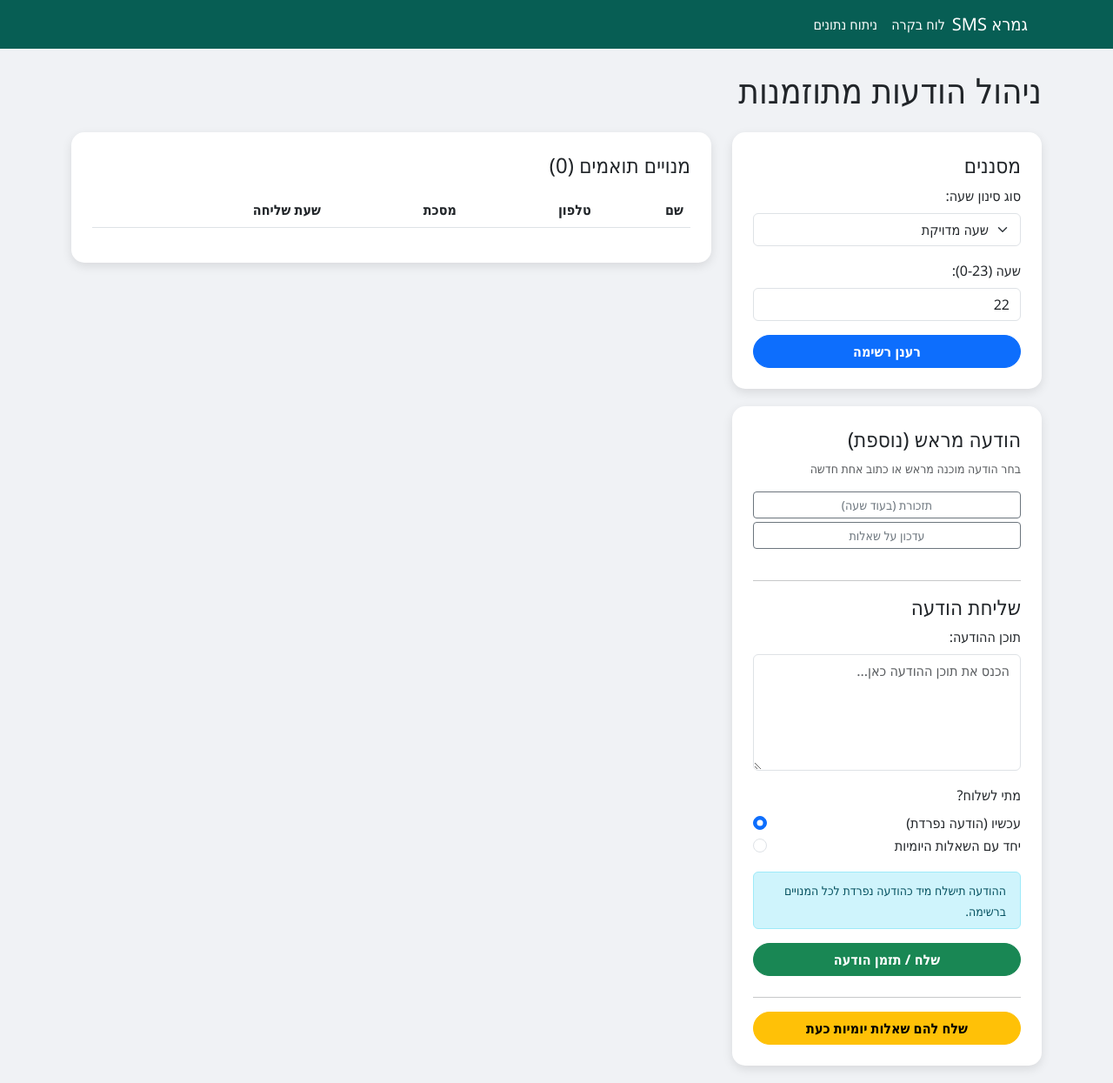
After one commit to yairMoshkovitz/Gmarasmsystem, a Python web app: template templates/scheduled_messages.html in a window 1280 px wide. The commit adds this page. Shown: the whole page at 87% size. Run offline with Jinja, Linux system fonts and the light colour scheme; the template is opened without the code that fills it, so the values that code supplies are empty.

Commit message:
שליחה דרך המערכת

```diff
--- /dev/null
+++ b/templates/scheduled_messages.html
@@ -0,0 +1,255 @@
+<!DOCTYPE html>
+<html lang="he" dir="rtl">
+<head>
+    <meta charset="UTF-8">
+    <meta name="viewport" content="width=device-width, initial-scale=1.0">
+    <title>ניהול הודעות מתוזמנות - גמרא SMS</title>
+    <link href="https://cdn.jsdelivr.net/npm/bootstrap@5.3.0/dist/css/bootstrap.min.css" rel="stylesheet">
+    <style>
+        body { background-color: #f0f2f5; font-family: 'Segoe UI', Tahoma, Geneva, Verdana, sans-serif; }
+        .navbar { background-color: #075e54; color: white; }
+        .card { border-radius: 15px; border: none; box-shadow: 0 4px 12px rgba(0,0,0,0.1); margin-bottom: 20px; }
+        .btn-custom { border-radius: 30px; font-weight: bold; }
+        .nav-link { color: white !important; }
+        .hour-badge { background-color: #128c7e; color: white; padding: 5px 10px; border-radius: 10px; font-weight: bold; }
+    </style>
+</head>
+<body>
+
+<nav class="navbar navbar-expand-lg">
+    <div class="container">
+        <a class="navbar-brand text-white" href="/">גמרא SMS</a>
+        <div class="navbar-nav ms-auto">
+            <a class="nav-link" href="/">לוח בקרה</a>
+            <a class="nav-link" href="/analytics">ניתוח נתונים</a>
+        </div>
+    </div>
+</nav>
+
+<div class="container mt-4">
+    <h1 class="mb-4">ניהול הודעות מתוזמנות</h1>
+
+    <div class="row">
+        <div class="col-md-4">
+            <div class="card p-4">
+                <h4>מסננים</h4>
+                <div class="mb-3">
+                    <label class="form-label">סוג סינון שעה:</label>
+                    <select id="hourFilterType" class="form-select">
+                        <option value="exact">שעה מדויקת</option>
+                        <option value="after">אחרי שעה</option>
+                        <option value="before">לפני שעה</option>
+                    </select>
+                </div>
+                <div class="mb-3">
+                    <label class="form-label">שעה (0-23):</label>
+                    <input type="number" id="hourValue" class="form-control" min="0" max="23" value="22">
+                </div>
+                <button onclick="fetchSubscriptions()" class="btn btn-primary w-100 btn-custom">רענן רשימה</button>
+            </div>
+
+            <div class="card p-4">
+                <h4>הודעה מראש (נוספת)</h4>
+                <p class="small text-muted">בחר הודעה מוכנה מראש או כתוב אחת חדשה</p>
+                <div class="mb-3">
+                    <button onclick="setMessage('תזכורת: בעוד שעה נשלח את שאלות הגמרא היומיות. בהצלחה!')" class="btn btn-outline-secondary btn-sm mb-1 w-100">תזכורת (בעוד שעה)</button>
+                    <button onclick="setMessage('שלום, רצינו להודיע שנוספו שאלות חדשות למערכת. לימוד פורה!')" class="btn btn-outline-secondary btn-sm mb-1 w-100">עדכון על שאלות</button>
+                </div>
+                <hr>
+                <h4>שליחת הודעה</h4>
+                <div class="mb-3">
+                    <label class="form-label">תוכן ההודעה:</label>
+                    <textarea id="messageText" class="form-control" rows="5" placeholder="הכנס את תוכן ההודעה כאן..."></textarea>
+                </div>
+                <div class="mb-3">
+                    <label class="form-label">מתי לשלוח?</label>
+                    <div class="form-check">
+                        <input class="form-check-input" type="radio" name="sendMode" id="sendNow" value="now" checked>
+                        <label class="form-check-label" for="sendNow">עכשיו (הודעה נפרדת)</label>
+                    </div>
+                    <div class="form-check">
+                        <input class="form-check-input" type="radio" name="sendMode" id="sendWithDaily" value="with_daily">
+                        <label class="form-check-label" for="sendWithDaily">יחד עם השאלות היומיות</label>
+                    </div>
+                </div>
+                <div class="alert alert-info py-2">
+                    <small id="modeInfo">ההודעה תישלח מיד כהודעה נפרדת לכל המנויים ברשימה.</small>
+                </div>
+                <button onclick="sendBroadcast()" id="sendBtn" class="btn btn-success w-100 btn-custom mb-2">שלח / תזמן הודעה</button>
+                <hr>
+                <button onclick="triggerDailyNow()" id="triggerBtn" class="btn btn-warning w-100 btn-custom">שלח להם שאלות יומיות כעת</button>
+            </div>
+        </div>
+
+        <div class="col-md-8">
+            <div class="card p-4">
+                <div class="d-flex justify-content-between align-items-center mb-3">
+                    <h4 class="mb-0">מנויים תואמים (<span id="countDisplay">0</span>)</h4>
+                </div>
+                <div class="table-responsive">
+                    <table class="table table-hover">
+                        <thead>
+                            <tr>
+                                <th>שם</th>
+                                <th>טלפון</th>
+                                <th>מסכת</th>
+                                <th>שעת שליחה</th>
+                            </tr>
+                        </thead>
+                        <tbody id="subsTableBody">
+                            <!-- Data will be loaded here -->
+                        </tbody>
+                    </table>
+                </div>
+            </div>
+        </div>
+    </div>
+</div>
+
+<script>
+    let currentSubs = [];
+
+    async function fetchSubscriptions() {
+        const type = document.getElementById('hourFilterType').value;
+        const hour = document.getElementById('hourValue').value;
+
+        try {
+            const response = await fetch(`/api/scheduled-messages/subscriptions?type=${type}&hour=${hour}`);
+            const data = await response.json();
+            currentSubs = data;
+            renderTable();
+        } catch (err) {
+            console.error('Error fetching subs:', err);
+            alert('שגיאה בטעינת הנתונים');
+        }
+    }
+
+    function setMessage(txt) {
+        document.getElementById('messageText').value = txt;
+    }
+
+    function renderTable() {
+        const tbody = document.getElementById('subsTableBody');
+        const countDisplay = document.getElementById('countDisplay');
+
+        tbody.innerHTML = '';
+        countDisplay.innerText = currentSubs.length;
+
+        currentSubs.forEach(sub => {
+            const tr = document.createElement('tr');
+            tr.innerHTML = `
+                <td>${sub.user_name || 'ללא שם'}</td>
+                <td>${sub.phone}</td>
+                <td>${sub.tractate_name}</td>
+                <td><span class="hour-badge">${sub.send_hour}:00</span></td>
+            `;
+            tbody.appendChild(tr);
+        });
+
+        if (currentSubs.length === 0) {
+            tbody.innerHTML = '<tr><td colspan="4" class="text-center">לא נמצאו מנויים תואמים</td></tr>';
+        }
+    }
+
+    document.querySelectorAll('input[name="sendMode"]').forEach(radio => {
+        radio.addEventListener('change', (e) => {
+            const info = document.getElementById('modeInfo');
+            if (e.target.value === 'now') {
+                info.innerText = 'ההודעה תישלח מיד כהודעה נפרדת לכל המנויים ברשימה.';
+            } else {
+                info.innerText = 'ההודעה תמתין במערכת ותישלח לכל מנוי יחד עם השאלות היומיות בשעה הקבועה שלו.';
+            }
+        });
+    });
+
+    async function triggerDailyNow() {
+        if (currentSubs.length === 0) {
+            alert('אין מנויים ברשימה');
+            return;
+        }
+        if (!confirm(`האם להפעיל כעת את שליחת השאלות היומיות ל-${currentSubs.length} מנויים?`)) {
+            return;
+        }
+        const btn = document.getElementById('triggerBtn');
+        btn.disabled = true;
+        btn.innerText = 'מעבד...';
+        try {
+            const subIds = currentSubs.map(s => s.id);
+            const response = await fetch('/api/scheduled-messages/trigger-daily', {
+                method: 'POST',
+                headers: { 'Content-Type': 'application/json' },
+                body: JSON.stringify({ subscription_ids: subIds })
+            });
+            const result = await response.json();
+            alert(`בוצע! שאלות נשלחו ל-${result.triggered_count} מנויים.`);
+        } catch (err) {
+            alert('שגיאה בהפעלת השאלות');
+        } finally {
+            btn.disabled = false;
+            btn.innerText = 'שלח להם שאלות יומיות כעת';
+        }
+    }
+
+    async function sendBroadcast() {
+        const message = document.getElementById('messageText').value.trim();
+        const mode = document.querySelector('input[name="sendMode"]:checked').value;
+
+        if (!message) {
+            alert('נא להזין תוכן להודעה');
+            return;
+        }
+
+        if (currentSubs.length === 0) {
+            alert('אין מנויים ברשימה לשלוח אליהם');
+            return;
+        }
+
+        const confirmMsg = mode === 'now'
+            ? `האם לשלוח את ההודעה כעת ל-${currentSubs.length} מנויים?`
+            : `האם לתזמן את ההודעה לצירוף לשאלות היומיות עבור ${currentSubs.length} מנויים?`;
+
+        if (!confirm(confirmMsg)) {
+            return;
+        }
+
+        const sendBtn = document.getElementById('sendBtn');
+        sendBtn.disabled = true;
+        sendBtn.innerText = 'מעבד...';
+
+        try {
+            const subIds = currentSubs.map(s => s.id);
+            const response = await fetch('/api/scheduled-messages/send', {
+                method: 'POST',
+                headers: { 'Content-Type': 'application/json' },
+                body: JSON.stringify({
+                    subscription_ids: subIds,
+                    message: message,
+                    mode: mode
+                })
+            });
+
+            const result = await response.json();
+            if (result.status === 'success') {
+                const successMsg = mode === 'now'
+                    ? `ההודעה נשלחה בהצלחה ל-${result.sent_count} מנויים!`
+                    : `ההודעה תוזמנה בהצלחה עבור ${result.sent_count} מנויים ותשלח עם הלימוד הבא שלהם.`;
+                alert(successMsg);
+                document.getElementById('messageText').value = '';
+            } else {
+                alert('שגיאה בשליחת ההודעות: ' + result.error);
+            }
+        } catch (err) {
+            console.error('Error sending broadcast:', err);
+            alert('שגיאה בתקשורת עם השרת');
+        } finally {
+            sendBtn.disabled = false;
+            sendBtn.innerText = 'שלח הודעה כעת';
+        }
+    }
+
+    // Initial load
+    window.onload = fetchSubscriptions;
+</script>
+
+</body>
+</html>
```
Also changed, not shown: app.py (+120 -0 lines), scheduler.py (+18 -0 lines), schema.sql (+10 -1 lines), templates/dashboard.html (+15 -4 lines), test_scheduled_interface.py (added, +27 -0 lines).
